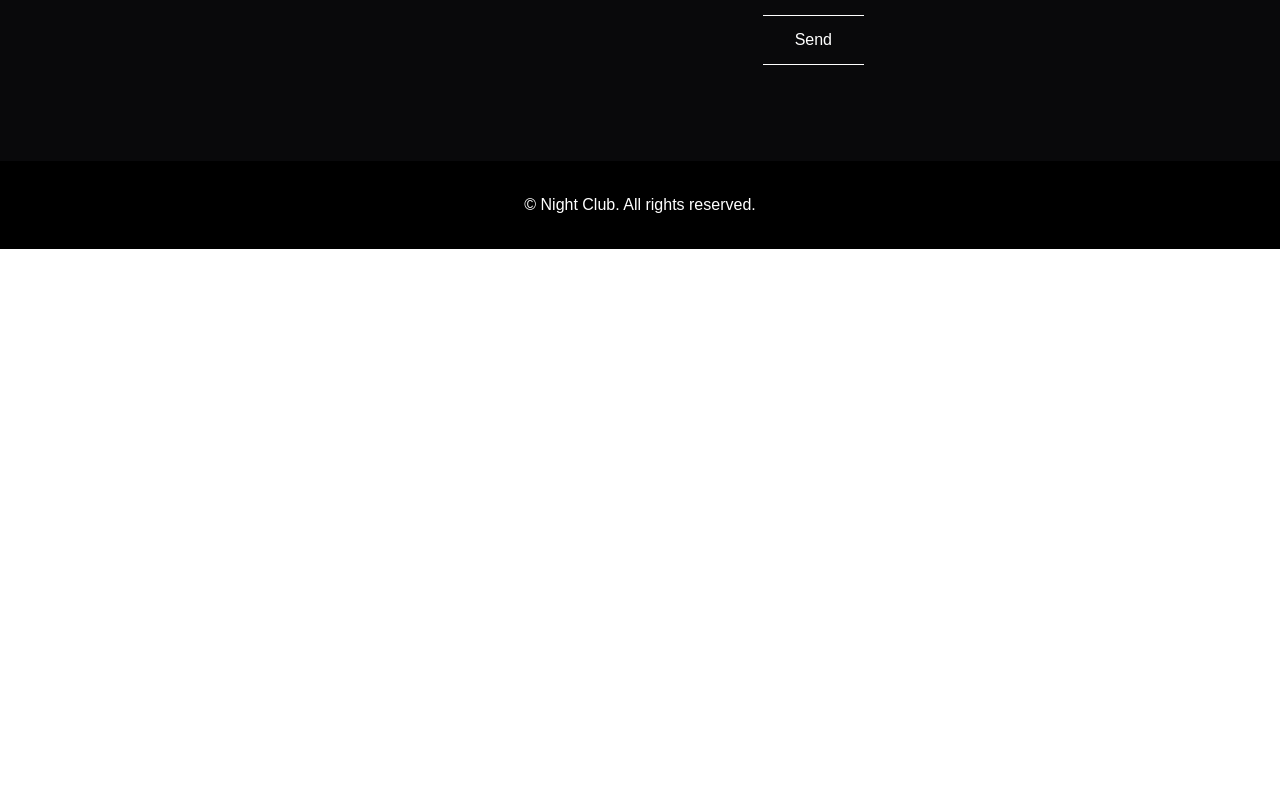
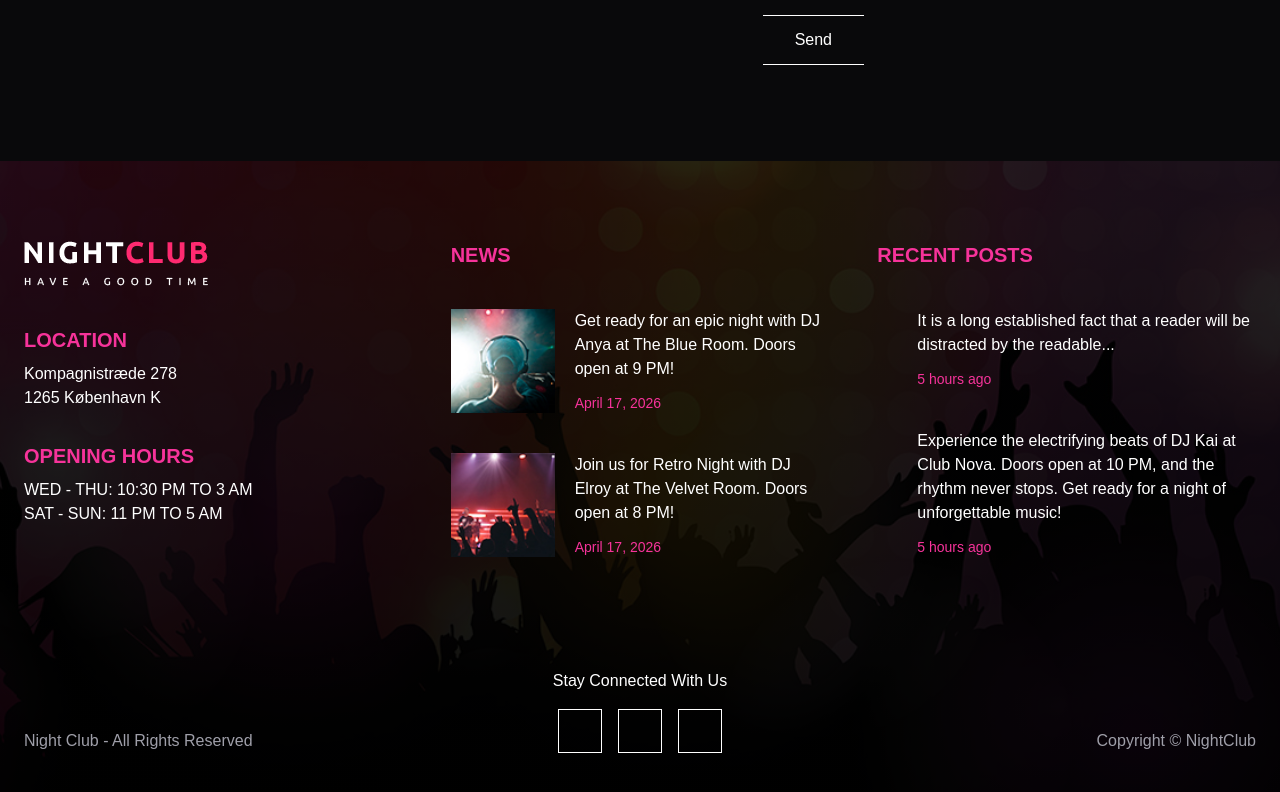
Before and after one commit to OsKi05-12/night-club-frontend, a Next.js app: page /contact in a window 1280 px wide. Shown: the part 630-1422 px from the top of the page. Before the commit the page ends 879 px from the top, so only its background shows below. Built offline with nearby package versions, Linux system fonts and the light colour scheme.

Commit message:
Build shared footer layout and background

```diff
--- a/src/app/globals.css
+++ b/src/app/globals.css
@@ -24,6 +24,7 @@ body {
   color: var(--foreground);
   font-family: Arial, Helvetica, sans-serif;
 }
+
 @keyframes heroLogoReveal {
   from {
     opacity: 0;
@@ -55,3 +56,9 @@ body {
 .hero-line {
   animation: lineReveal 1s ease-out both;
 }
+
+.footer-bg {
+  background-image:
+    linear-gradient(oklch(0% 0 0 / 85%), oklch(0% 0 0 / 94%)),
+    url("/assets/bg/footerbg.jpg");
+}
--- a/src/components/Footer.js
+++ b/src/components/Footer.js
@@ -1,7 +1,137 @@
 export default function Footer() {
   return (
-    <footer className="bg-black px-6 py-8 text-center text-white">
-      <p>© Night Club. All rights reserved.</p>
+    <footer className="footer-bg bg-black bg-cover bg-center text-white">
+      <div className="mx-auto max-w-7xl px-6 pb-10 pt-16 lg:pt-20">
+        <div className="grid grid-cols-1 gap-12 lg:grid-cols-3">
+          <div>
+            <img
+              src="/assets/Logo.png"
+              alt="Night Club - Have a good time"
+              width={184}
+              height={45}
+              className="mb-10"
+            />
+
+            <h2 className="mb-2 text-xl font-semibold uppercase text-pink-500">
+              Location
+            </h2>
+            <address className="mb-8 not-italic">
+              Kompagnistræde 278
+              <br />
+              1265 København K
+            </address>
+
+            <h2 className="mb-2 text-xl font-semibold uppercase text-pink-500">
+              Opening Hours
+            </h2>
+            <p>WED - THU: 10:30 PM TO 3 AM</p>
+            <p>SAT - SUN: 11 PM TO 5 AM</p>
+          </div>
+
+          <section>
+            <h2 className="mb-10 text-xl font-semibold uppercase text-pink-500">
+              News
+            </h2>
+
+            <ul className="space-y-10">
+              <li className="flex items-start gap-5">
+                <img
+                  src="/assets/content-img/recent_post1.jpg"
+                  alt=""
+                  width={100}
+                  height={91}
+                  loading="lazy"
+                  className="size-20 shrink-0 object-cover xl:size-26"
+                />
+                <div>
+                  <p>
+                    Get ready for an epic night with DJ Anya at The Blue Room.
+                    Doors open at 9 PM!
+                  </p>
+                  <time
+                    dateTime="2026-04-17"
+                    className="mt-3 block text-sm text-pink-500"
+                  >
+                    April 17, 2026
+                  </time>
+                </div>
+              </li>
+
+              <li className="flex items-start gap-5">
+                <img
+                  src="/assets/content-img/recent_post2.jpg"
+                  alt=""
+                  width={100}
+                  height={91}
+                  loading="lazy"
+                  className="size-20 shrink-0 object-cover xl:size-26"
+                />
+                <div>
+                  <p>
+                    Join us for Retro Night with DJ Elroy at The Velvet Room.
+                    Doors open at 8 PM!
+                  </p>
+                  <time
+                    dateTime="2026-04-17"
+                    className="mt-3 block text-sm text-pink-500"
+                  >
+                    April 17, 2026
+                  </time>
+                </div>
+              </li>
+            </ul>
+          </section>
+
+          <section>
+            <h2 className="mb-10 text-xl font-semibold uppercase text-pink-500">
+              Recent Posts
+            </h2>
+
+            <ul className="space-y-10">
+              <li className="flex items-start gap-4">
+                <span aria-hidden="true" className="size-6 shrink-0" />
+                <div>
+                  <p>
+                    It is a long established fact that a reader will be
+                    distracted by the readable...
+                  </p>
+                  <p className="mt-3 text-sm text-pink-500">5 hours ago</p>
+                </div>
+              </li>
+
+              <li className="flex items-start gap-4">
+                <span aria-hidden="true" className="size-6 shrink-0" />
+                <div>
+                  <p>
+                    Experience the electrifying beats of DJ Kai at Club Nova.
+                    Doors open at 10 PM, and the rhythm never stops. Get ready
+                    for a night of unforgettable music!
+                  </p>
+                  <p className="mt-3 text-sm text-pink-500">5 hours ago</p>
+                </div>
+              </li>
+            </ul>
+          </section>
+        </div>
+
+        <div className="mt-16 grid items-end gap-6 text-center lg:mt-28 lg:grid-cols-3">
+          <p className="text-zinc-400 lg:text-left">
+            Night Club - All Rights Reserved
+          </p>
+
+          <div>
+            <p className="mb-4">Stay Connected With Us</p>
+
+            <div aria-hidden="true" className="flex justify-center gap-4">
+              <span className="size-11 border border-white" />
+              <span className="size-11 border border-white" />
+              <span className="size-11 border border-white" />
+            </div>
+          </div>
+
+          <p className="text-zinc-400 lg:text-right">Copyright © NightClub</p>
+        </div>
+      </div>
     </footer>
   );
 }
```
